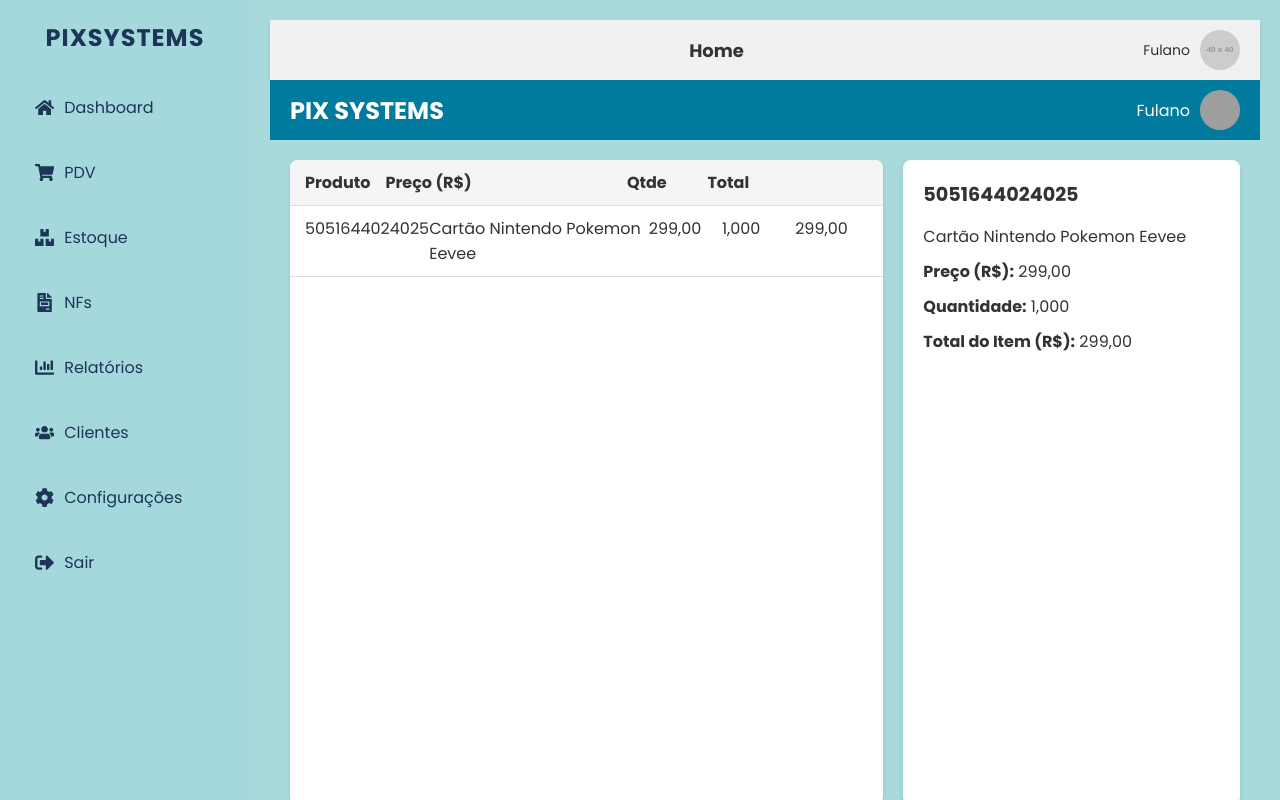
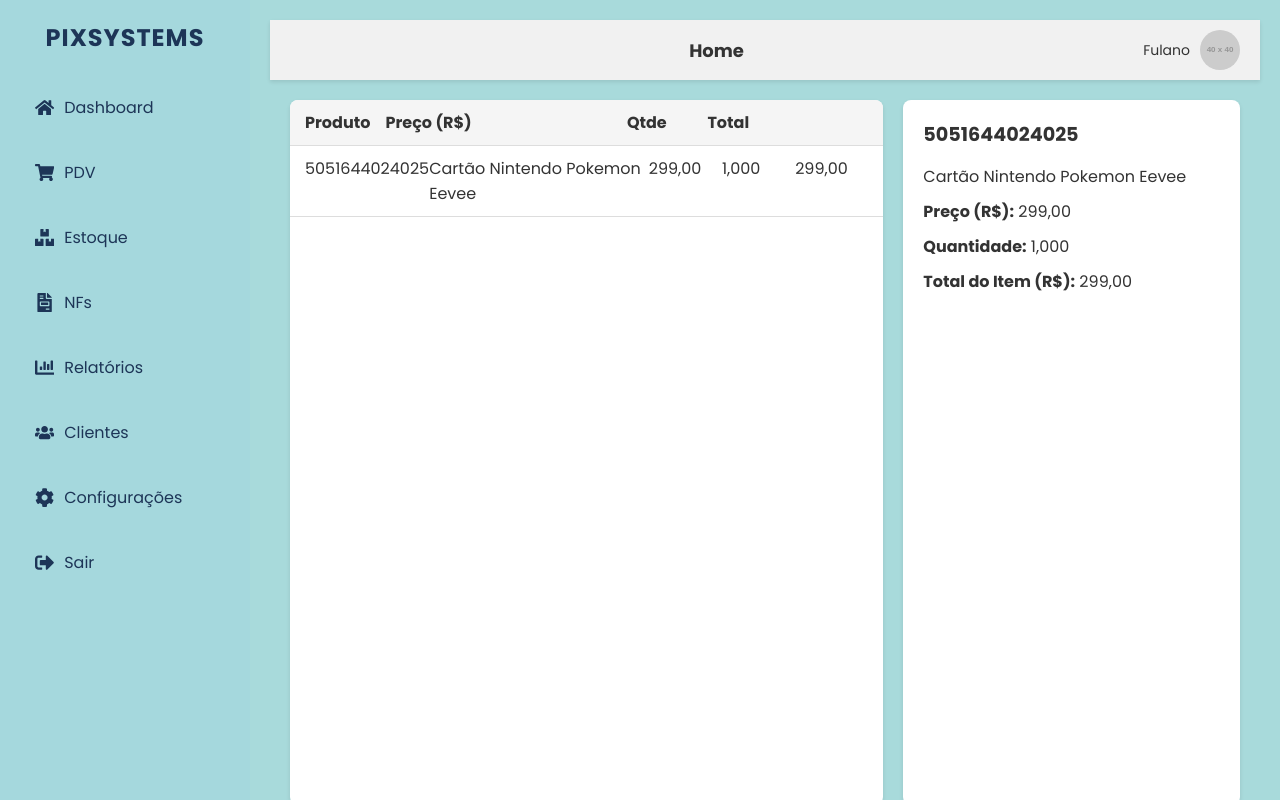
Before and after one commit to BrunoMLobato/Pix_Systems, a React (Create React App) app: page /pdv in a window 1280 px wide. Built offline with nearby package versions, Linux system fonts and the light colour scheme; grey boxes are pictures that could not be loaded.

Commit message:
Tela de PDV 1.1

```diff
--- a/src/components/PDV.js
+++ b/src/components/PDV.js
@@ -4,10 +4,7 @@ import './PDV.css'; // Arquivo CSS
 function PDV() {
   return (
     <div className="pdv-container">
-      <header className="pdv-header">
-        <div className="pdv-logo">PIX SYSTEMS</div>
-        <div className="pdv-user">Fulano <img src="/path/to/user-image.jpg" alt="Usuário" className="user-avatar" /></div>
-      </header>
+
 
       <main className="pdv-main">
         <section className="pdv-products">
```
